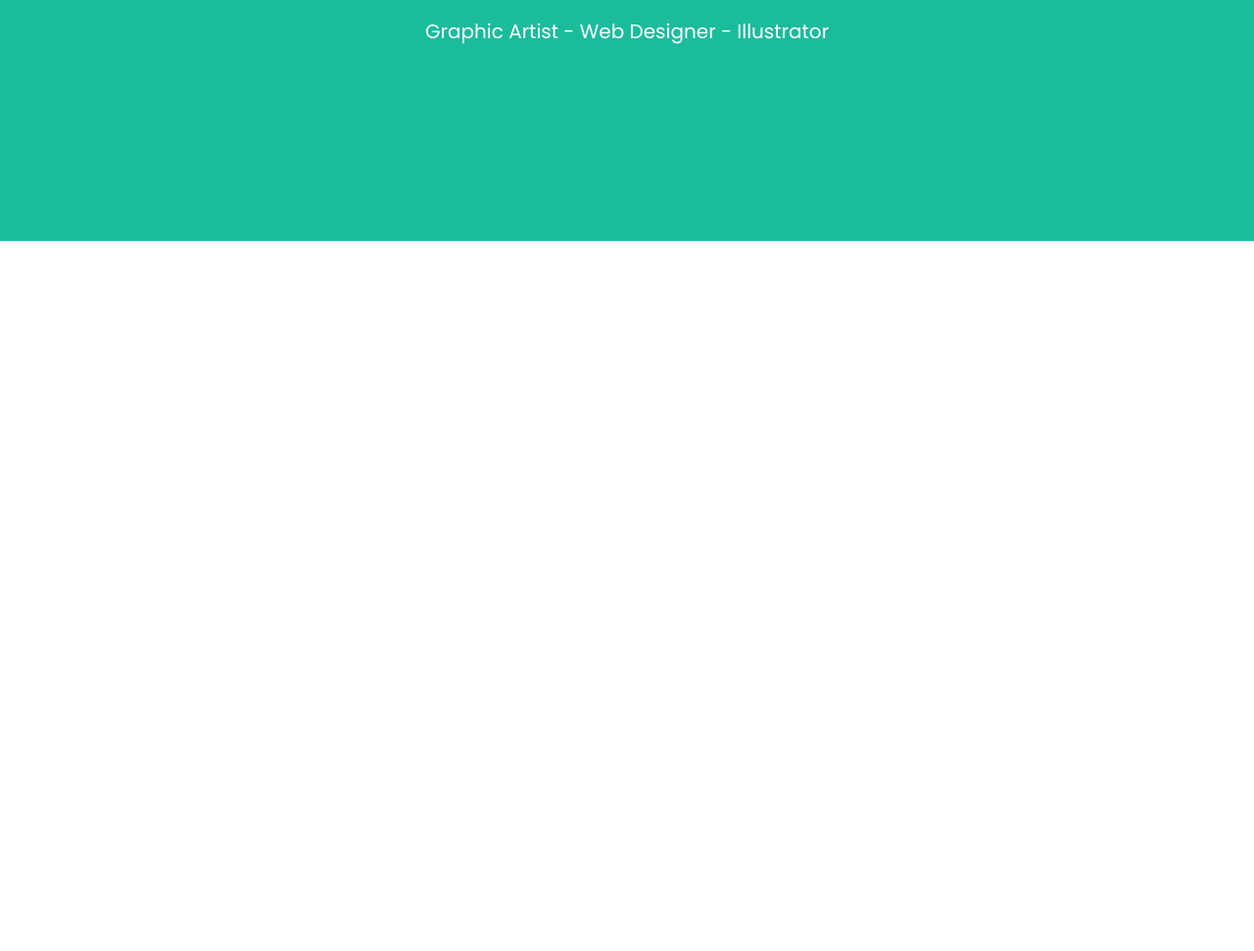
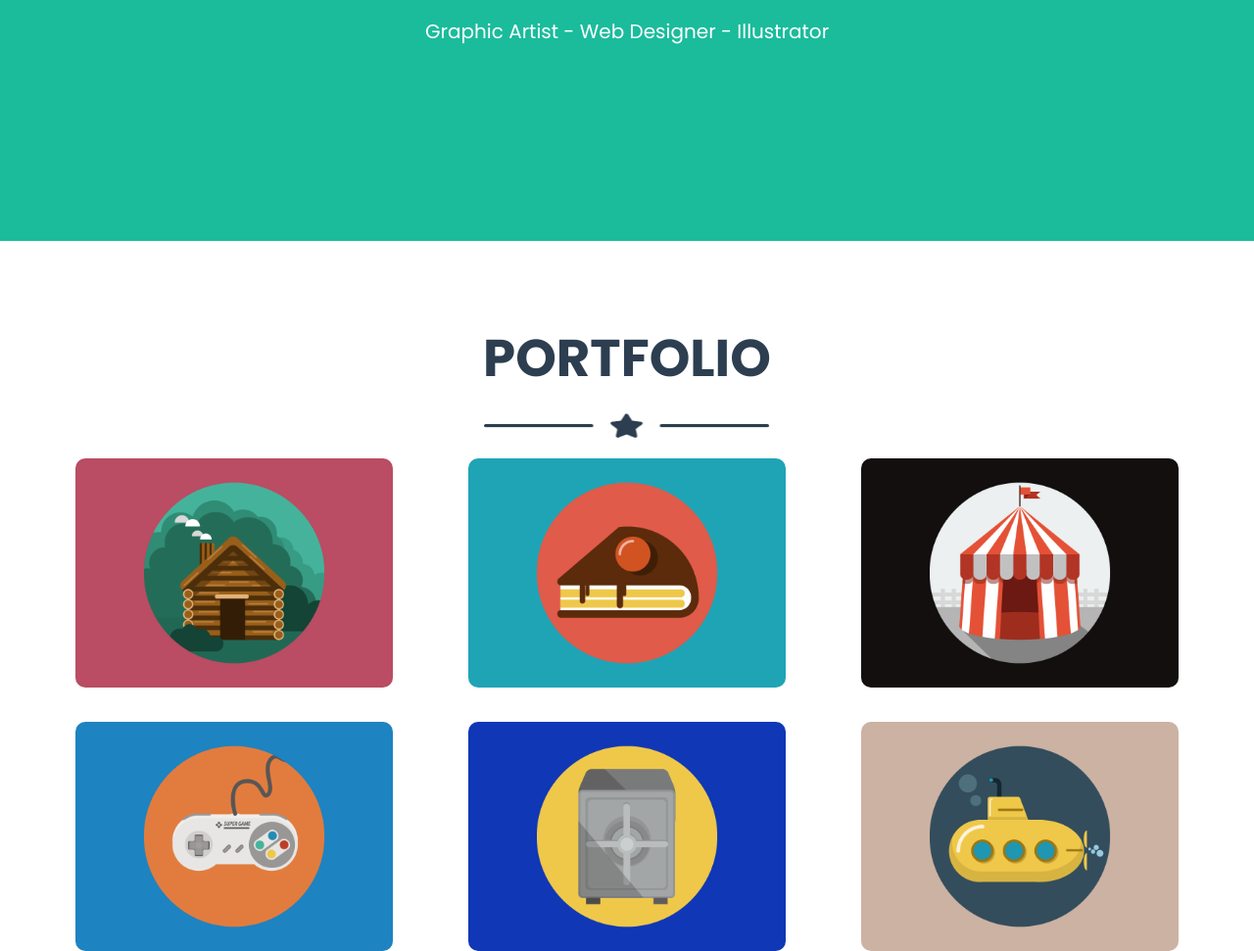
Before and after one commit to AliChrief/bootstrap-clone, a plain HTML site: page index.html in a window 1280 px wide. Shown: the part 770-1741 px from the top of the page at 98% size. Before the commit the page ends 1016 px from the top, so only its background shows below. Drawn offline with nearby package versions, Linux system fonts and the light colour scheme.

Commit message:
finish third section

```diff
--- a/css/style.css
+++ b/css/style.css
@@ -114,3 +114,39 @@ header{
     padding:20px 0;
     font-size: 20px;
  }
+ .portfolio-container{
+    padding-top: 10vh;
+ }
+ .port{
+    text-align: center;
+ }
+ .port > p{
+    color: #2C3E50;
+    font-size: 53px;
+    font-weight: bold;
+    padding-bottom:5px;
+ }
+ .port > img{
+    width: 300px;
+    height:45px;
+ }
+
+ .card{
+    width:25.3%;
+
+ }
+ .card > img{
+    border-radius:10px ;
+    width:100%;
+    height: 100%;
+ }
+ .card-container{
+    padding-top: 12px;
+    display: flex;
+    flex-direction: row;
+    justify-content:space-evenly;
+    flex-wrap:wrap;
+ }
+ .card-down{
+    margin-bottom: 35px;
+ }
--- a/index.html
+++ b/index.html
@@ -49,8 +49,32 @@
                 <p class="desc-type">Graphic Artist - Web Designer - Illustrator</p>
             </div>
         </div>
-
-
+    </section>
+    <section class="portfolio-container">
+        <div class="port">
+            <p>PORTFOLIO</p>
+            <img src="./images/violet_star.png">
+        </div>
+        <div class="card-container">
+            <div class="card card-down">
+                <img src="./images/cabin.png">
+            </div>
+            <div class="card card-down" >
+                <img src="./images/cake.png">
+            </div>
+            <div class="card card-down" >
+                <img src="./images/circus.png">
+            </div>
+            <div class="card">
+                <img src="./images/game.png">
+            </div>
+            <div class="card">
+                <img src="./images/safe.png">
+            </div>
+            <div class="card">
+                <img src="./images/submarine.png">
+            </div>
+        </div>
     </section>
 
 
```
Also changed, not shown: images/violet_star.png (added).
